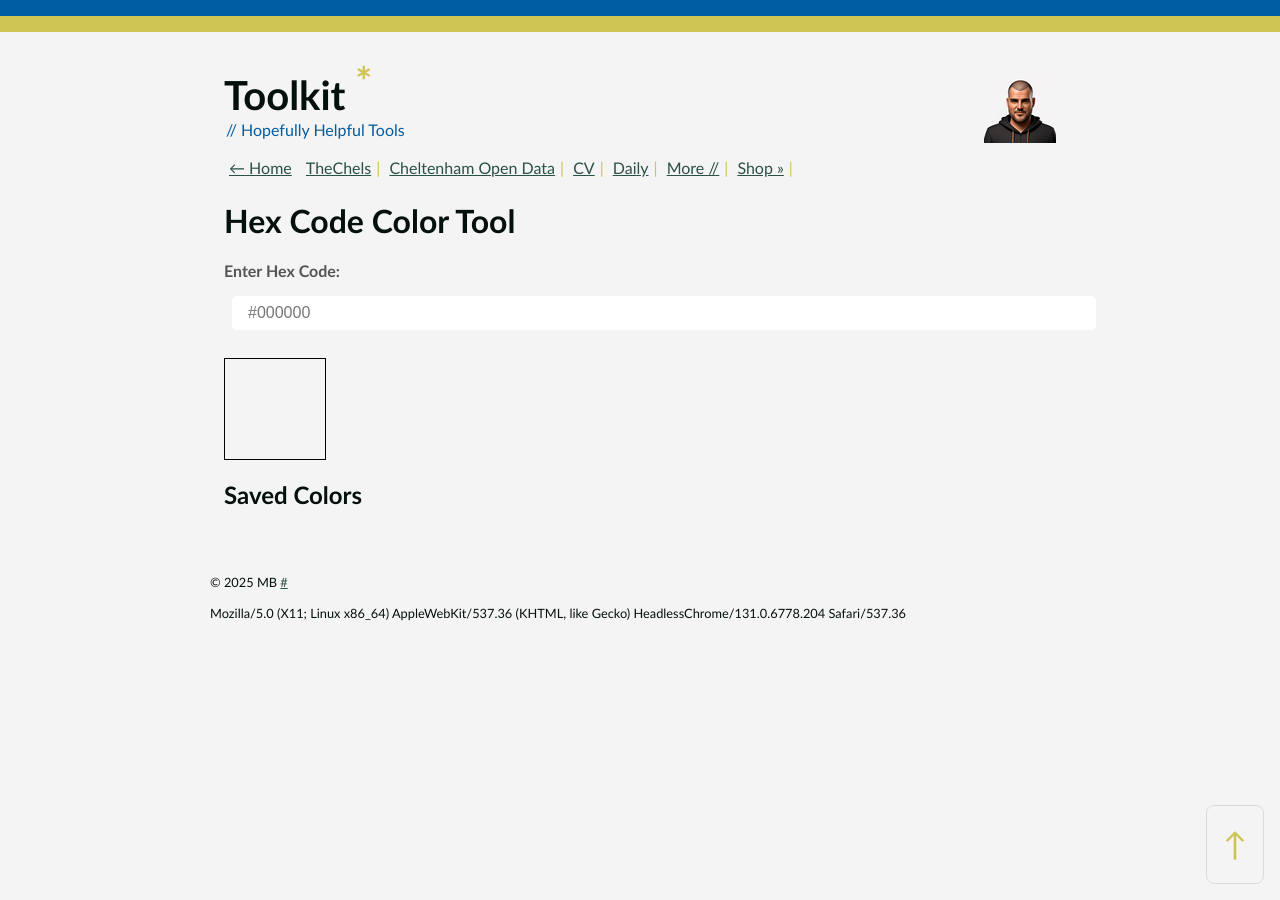
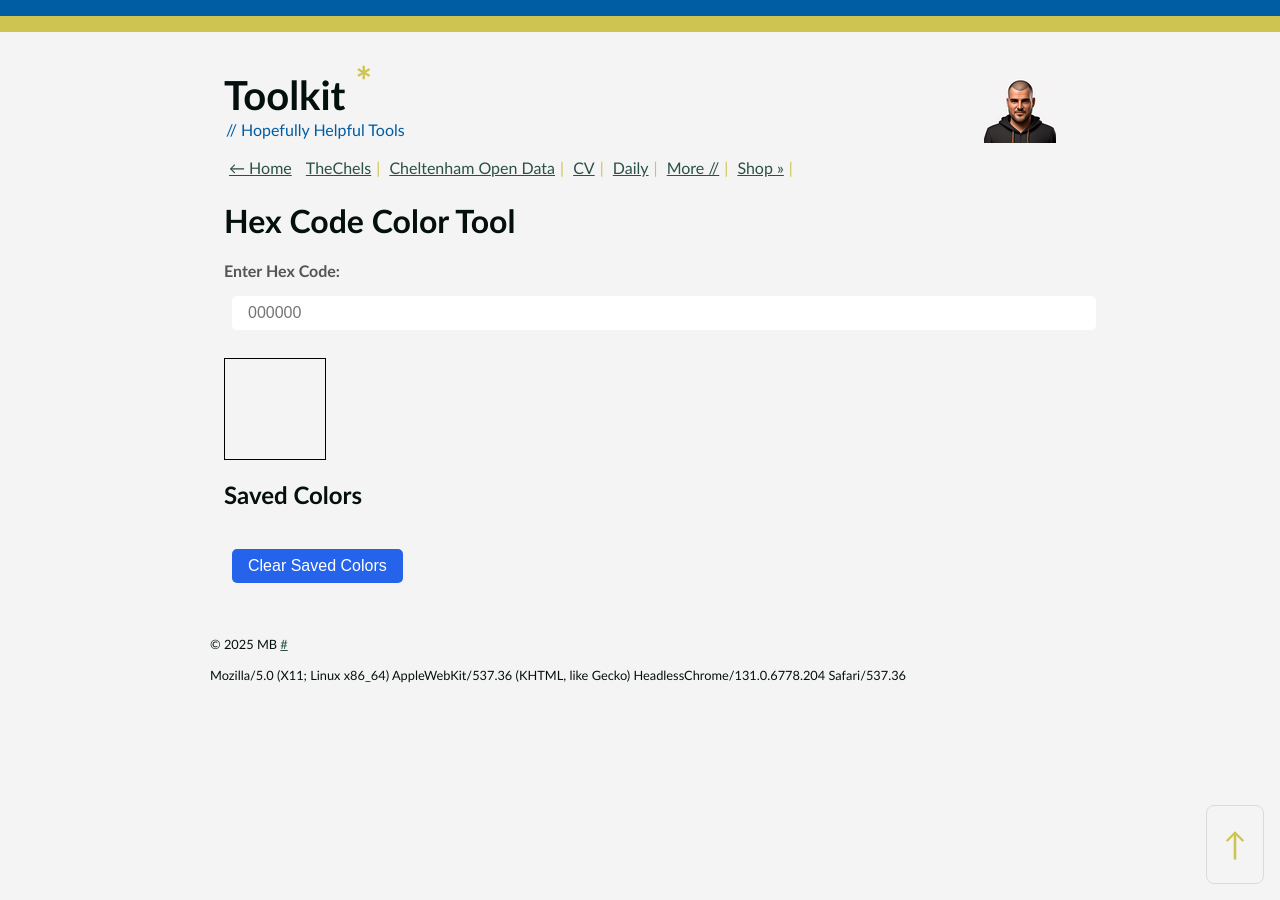
Before and after one commit to mat-0/Tools.TheChels.uk, a Jekyll site: the page built from _pages/hex-codes.md, in a window 1280 px wide. Built offline with Jekyll 4.4.1, drawn with Linux system fonts in a browser that asks for light colours.

Commit message:
fixing
Signed-off-by: mat-0 <Github@thechels.uk>

```diff
--- a/_layouts/hex-codes.html
+++ b/_layouts/hex-codes.html
@@ -4,7 +4,7 @@
     <h1>Hex Code Color Tool</h1>
     <form id="colorForm">
         <label for="hexInput">Enter Hex Code:</label>
-        <input type="text" id="hexInput" name="hexInput" placeholder="#000000" maxlength="7">
+        <input type="text" id="hexInput" name="hexInput" placeholder="000000" maxlength="6">
     </form>
     <div id="colorDisplay" style="margin-top: 20px;">
         <div id="colorBox" style="width: 100px; height: 100px; border: 1px solid #000;"></div>
@@ -13,18 +13,25 @@
         <h2>Saved Colors</h2>
         <div id="colorList"></div>
     </div>
+    <button id="clearStorageButton" style="margin-top: 20px;">Clear Saved Colors</button>
 </div>
 
 <script>
     document.getElementById('hexInput').addEventListener('input', function () {
-        const hexCode = this.value;
-        if (/^#[0-9A-F]{6}$/i.test(hexCode)) {
+        let hexCode = this.value;
+        if (/^[0-9A-F]{6}$/i.test(hexCode)) {
+            hexCode = `#${hexCode}`;
             document.getElementById('colorBox').style.backgroundColor = hexCode;
             saveColor(hexCode);
             displaySavedColors();
         } else {
             document.getElementById('colorBox').style.backgroundColor = '#FFFFFF';
         }
+    });
+
+    document.getElementById('clearStorageButton').addEventListener('click', function () {
+        localStorage.removeItem('colors');
+        displaySavedColors();
     });
 
     function saveColor(hex) {
@@ -42,10 +49,11 @@
         colors.forEach(color => {
             const colorBox = document.createElement('div');
             colorBox.style.backgroundColor = color;
-            colorBox.style.width = '50px';
-            colorBox.style.height = '50px';
+            colorBox.style.width = '75px';
+            colorBox.style.height = '75px';
             colorBox.style.display = 'inline-block';
             colorBox.style.margin = '5px';
+            colorBox.style.border = '1px solid #000';
             colorList.appendChild(colorBox);
         });
     }
```
